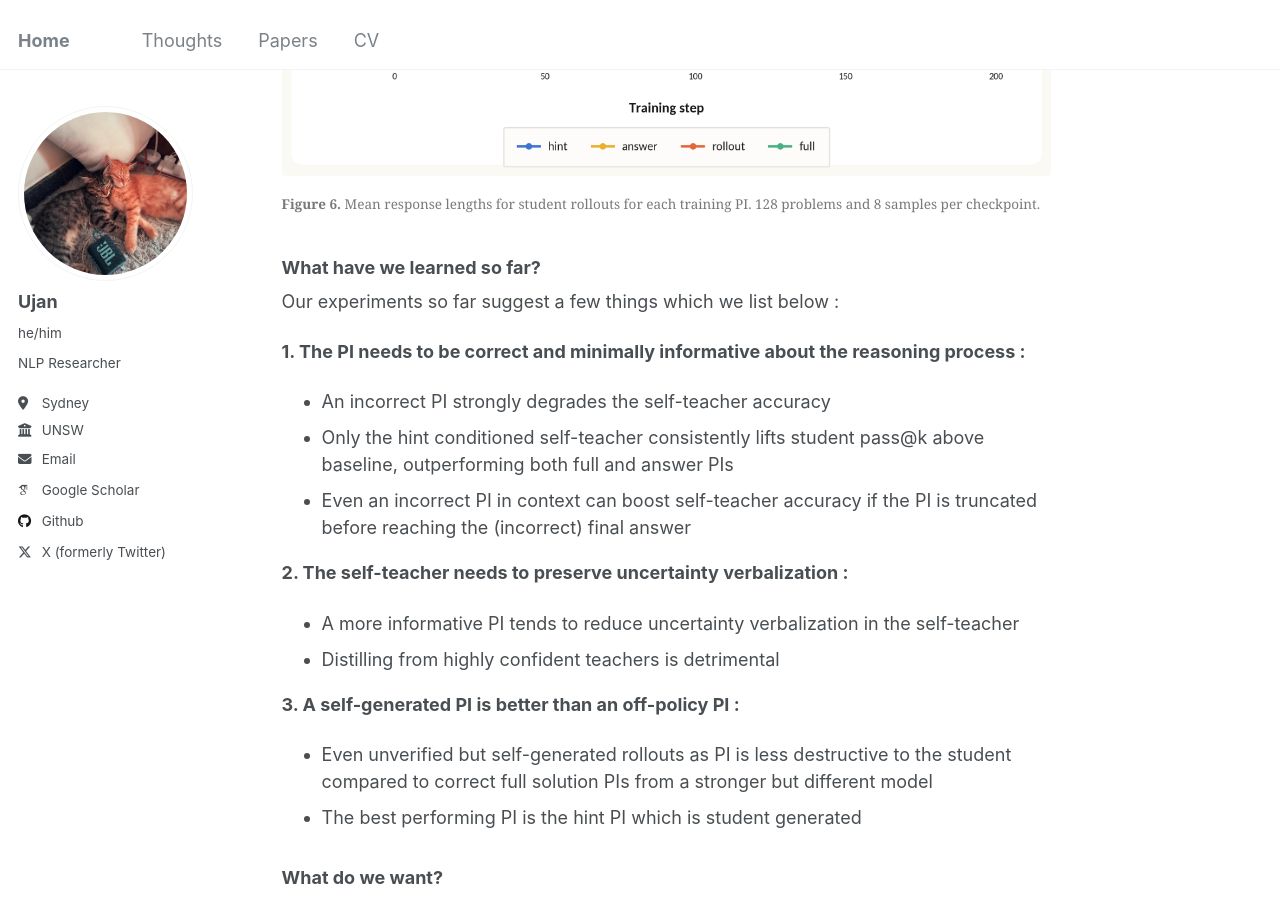
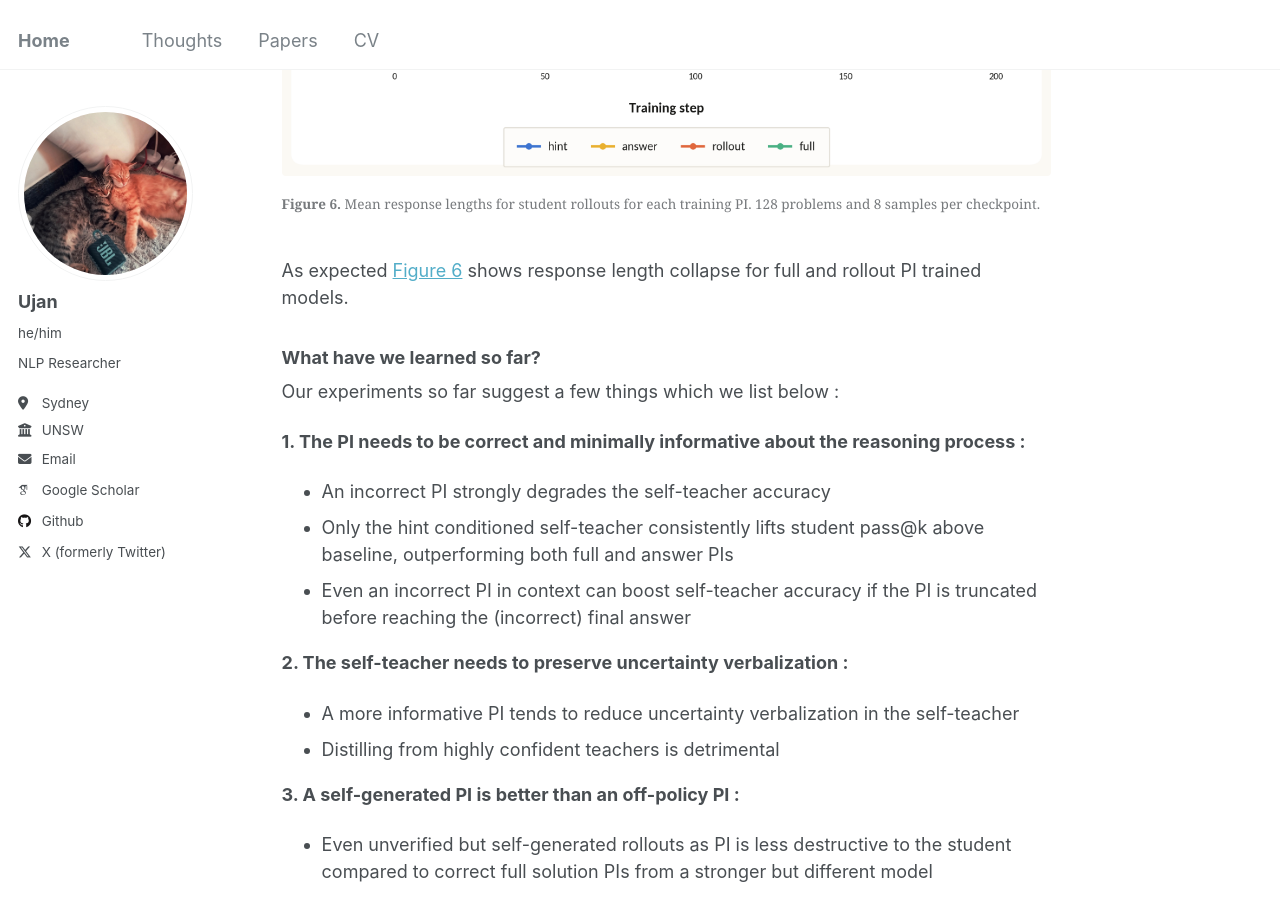
Before and after one commit to tatami-galaxy/tatami-galaxy.github.io, a Jekyll site: the page built from _posts/2026-07-01-self-distillation-post-1.md, in a window 1280 px wide and 900 px high, scrolled down 9877 px. Built offline with Jekyll 4.4.1, drawn with Linux system fonts in a browser that asks for light colours; some web fonts are replaced.

Commit message:
self distill blog

```diff
--- a/_posts/2026-07-01-self-distillation-post-1.md
+++ b/_posts/2026-07-01-self-distillation-post-1.md
@@ -133,6 +133,8 @@ The rollout PI again has an interesting behavior if we contrast it with the full
   <figcaption style="width: 100%;" markdown="span"><strong>Figure 6.</strong> Mean response lengths for student rollouts for each training PI. 128 problems and 8 samples per checkpoint.</figcaption>
 </figure>
 
+As expected [Figure 6](#fig-6) shows response length collapse for full and rollout PI trained models.
+
 
 
 ### What have we learned so far?
@@ -191,7 +193,7 @@ $$
 $$A^{none}(o)$$
 roughly tells us how much the trained model is shifting away from the base model in terms of the average next-token distribution.
 
-<figure id="fig-7">
+<figure id="fig-7" style="width: 130%; max-width: none; margin-left: -5.5%;">
   <a href="/images/advantage_signal_vs_drift.png" title="Open full size" style="width: 100%;">
   <img src="/images/advantage_signal_vs_drift.png" alt="Four panels arranged as two rows, one per model, and two columns. The left column plots drift from the base model against training step, the right column plots the self-teacher signal, both for the hint, answer, rollout and full PIs.">
   </a>
```
